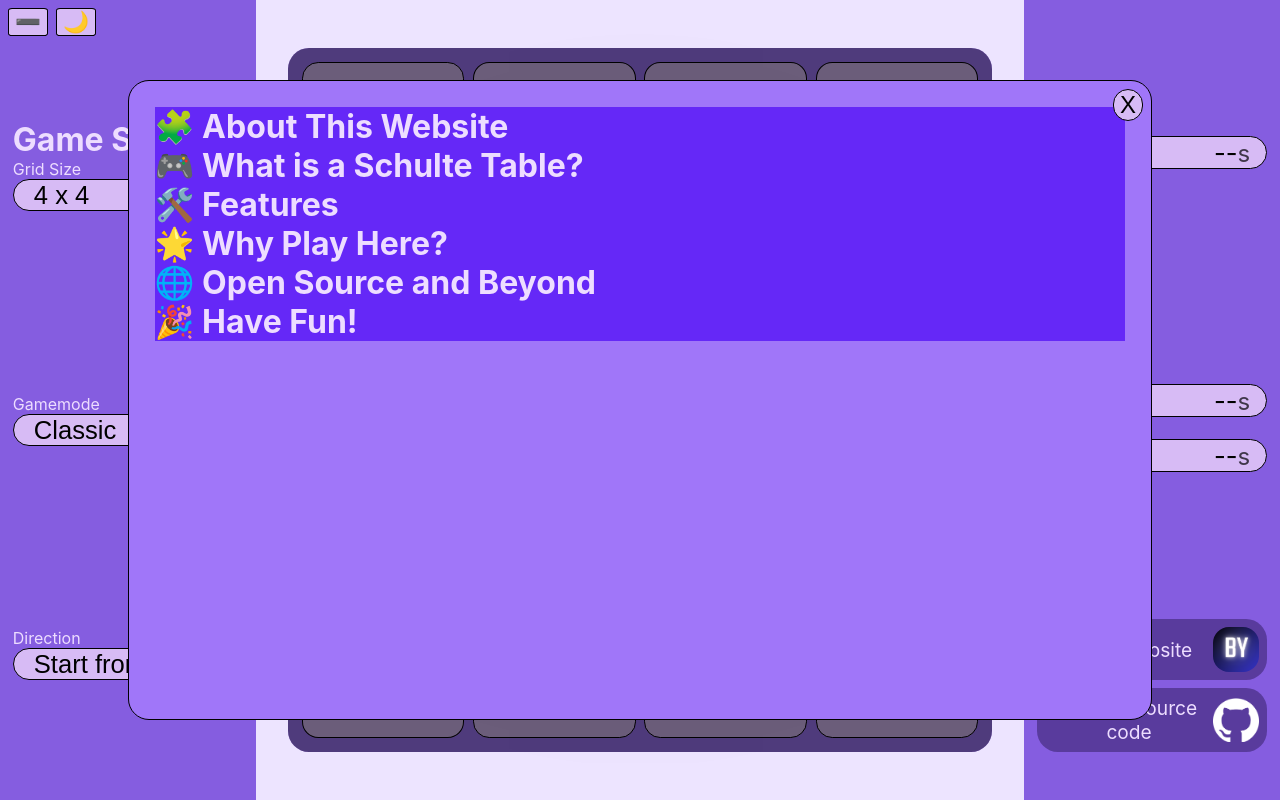
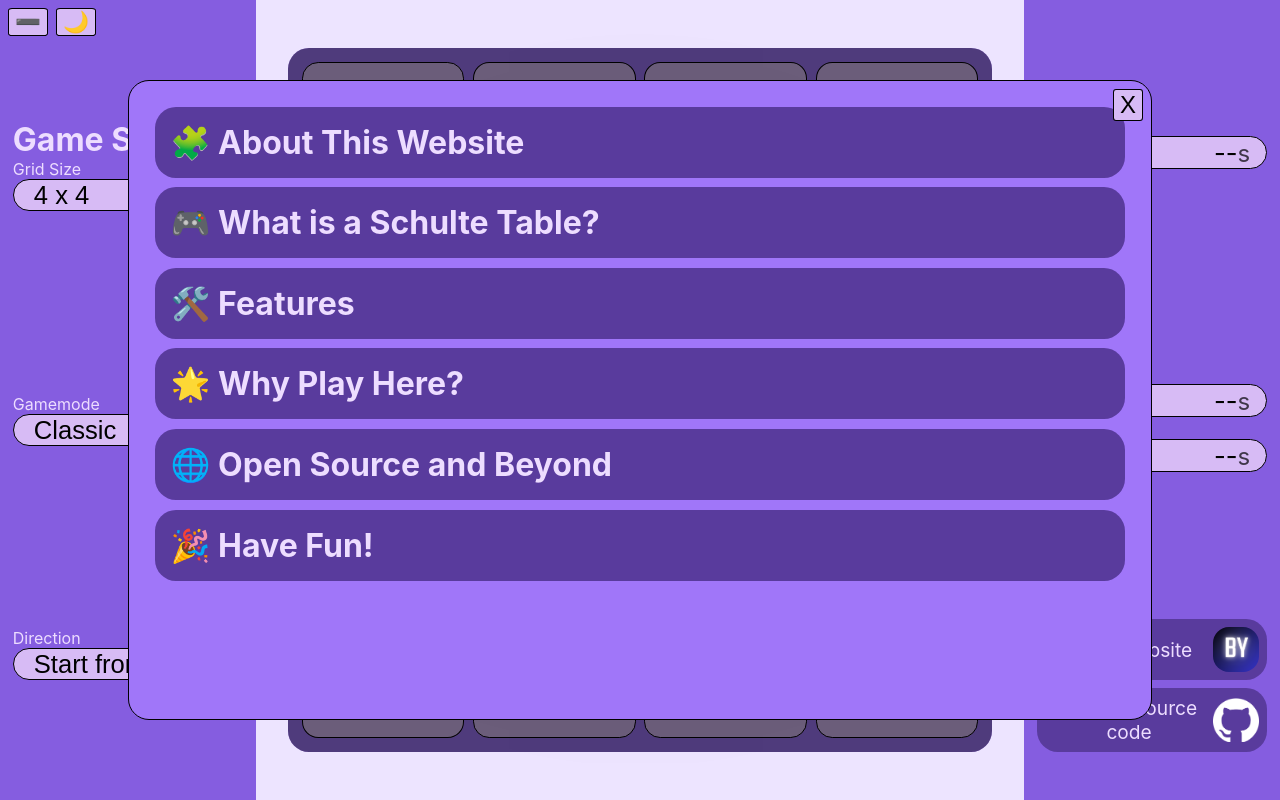
Before and after one commit to BerkYeni/schulteproject, a React (Create React App) app: page / in a window 1280 px wide. Built offline with nearby package versions, Linux system fonts and the light colour scheme.

Commit message:
styling about section

```diff
--- a/src/App.css
+++ b/src/App.css
@@ -404,11 +404,36 @@ a:active {
   overflow-y: scroll;
 }
 
+.accordion {
+  border-radius: var(--border-radius);
+  background-color: var(--color-link);
+  padding: 1rem;
+  margin-bottom: .6rem;
+}
+
+.accordion p, li {
+  margin: 0;
+  font-size: 1.1rem;
+  font-weight: 600;
+}
+
+.accordion p {
+  margin: .5rem .2rem;
+}
+
+.accordion ul {
+  margin: .2rem 0;
+  padding-left: 1.5rem;
+}
+
+.accordion * {
+  list-style-type: disc;
+}
+
 .accordionWrapper {
   display: grid;
   grid-template-rows: 0fr;
   transition: grid-template-rows .3s ease-out;
-  background-color: var(--color-clicked);
 }
 
 .accordionContent {
@@ -417,8 +442,10 @@ a:active {
 }
 
 .accordionHeader {
-  background-color: var(--color-clicked);
   cursor: pointer;
+}
+.accordionHeader:hover {
+  background-color: var(--color-link-hover);
 }
 
 .accordionWrapperOpen {
@@ -429,6 +456,7 @@ a:active {
   position: absolute;
   right: .5rem;
   top: .5rem;
+  border-radius: 10%;
 }
 
 
```
